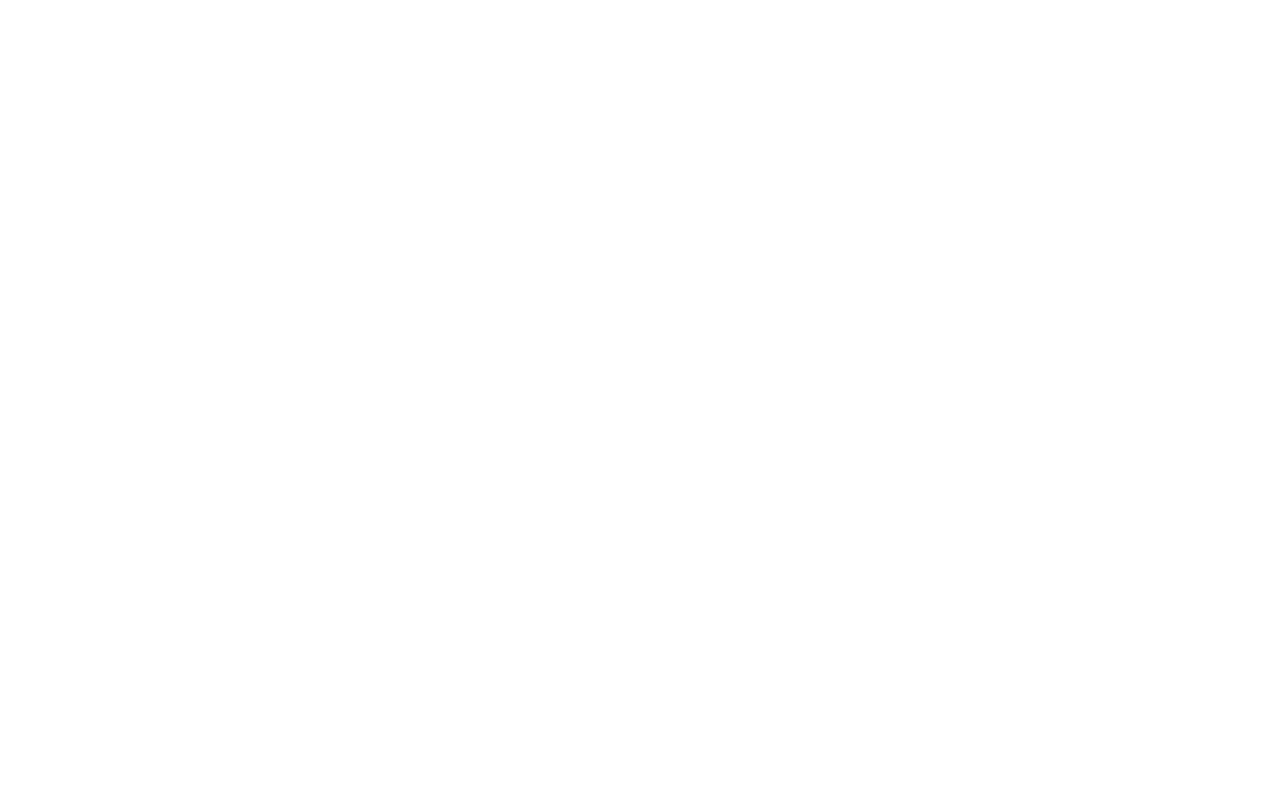
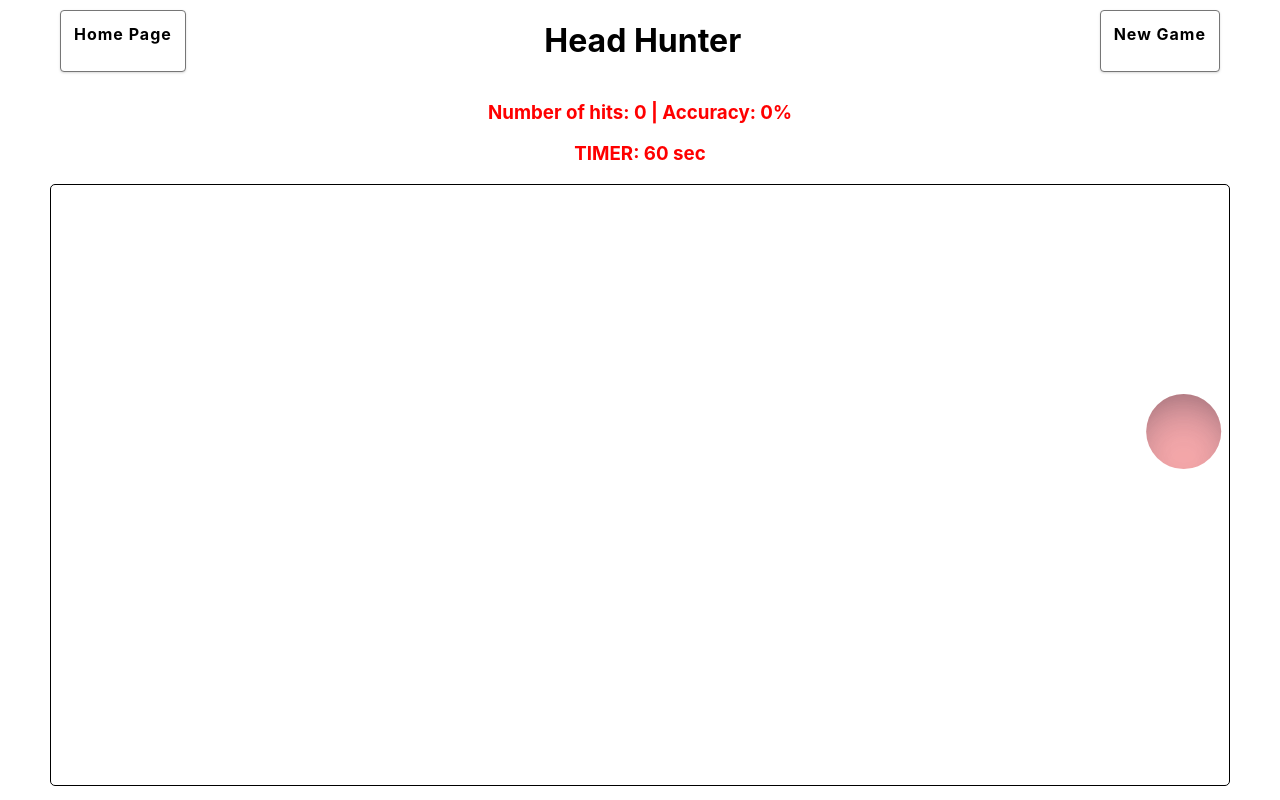
Before and after one commit to AbdelzaherAbdelgwad/Game-Center, a React (Create React App) app in the folder Game-center FrontEnd/: page /headHunter in a window 1280 px wide. Before the commit this address had no page. Built offline with nearby package versions, Linux system fonts and the light colour scheme.

Commit message:
head hunter game added

```diff
--- a/Game-center FrontEnd/package.json
+++ b/Game-center FrontEnd/package.json
@@ -1,5 +1,5 @@
 {
-  "homepage": "https://AbdelzaherAbdelgwad.github.IO/Game-Center/Game-center%20FrontEnd",
+
   "name": "tic_tac_toe",
   "version": "0.1.0",
   "private": true,
--- a/Game-center FrontEnd/src/App.css
+++ b/Game-center FrontEnd/src/App.css
@@ -132,6 +132,7 @@ td{
 table {
   width: 100%;
   margin-top: 25px;
+  margin-bottom:250px;
 }
 /* end of tictactoe */
 
@@ -186,6 +187,24 @@ table {
   cursor: pointer;
 }
 /* end of sliding puzzle */
+/* Head Hunter  */
+
+.headHunterContainer{
+  cursor: crosshair;
+  margin: 10px 50px;
+  border: 1px black solid;
+  height: 70vh;
+  padding: 20px;
+  border-radius: 5px;
+
+}
+.headHunterNav{
+  display: grid;
+  grid-template-columns: repeat(3,auto);
+  justify-content: space-between;
+  margin: auto 50px;
+}
+/* end of head hunter */
 .newGame{
   width: 125px;
   height: 50px;
@@ -219,12 +238,17 @@ a {
 }
 .mainInput{
   height: 40px;
-  width: 20%;
+  width: 40vh;
   margin: auto;
   margin-bottom: 10px;
   display: flex;
   border: #686868 2px solid;
   border-radius: 5px;
+}
+.mainButtons{
+  display: grid;
+  grid-template-columns: repeat(3,auto);
+  margin-top: 25px;
 }
 
 .HomePageDiv{
--- a/Game-center FrontEnd/src/App.js
+++ b/Game-center FrontEnd/src/App.js
@@ -6,6 +6,7 @@ import ScoreBoard from './components/ticTacToe/scoreBoard';
 import WordleBoard from './components/wordle/wordleBoard';
 import BattleShipsBoard from './components/battleShips/battleShipsBoard';
 import SlidingPuzzleBoard from './components/slidingPuzzle/slidingPuzzleBoard';
+import HeadHunter from './components/headHunter/headHunter';
 function App() {
   return (
     <div className="App">
@@ -13,10 +14,11 @@ function App() {
       <Routes>
           <Route path='/' element={<Main />}/>
           <Route path='/board' element={<Board />}/>
-          <Route path='/test' element={<ScoreBoard />}/>
+          <Route path='/scoreBoard' element={<ScoreBoard />}/>
           <Route path='/wordle' element={<WordleBoard />}/>
           <Route path='/battleShips' element={<BattleShipsBoard/>} />
           <Route path='/slidingPuzzle' element={<SlidingPuzzleBoard />}/>
+          <Route path='/headHunter' element={<HeadHunter />}/>
 
       </Routes>
     </BrowserRouter>
--- a/Game-center FrontEnd/src/components/battleShips/battleShipsBoard.js
+++ b/Game-center FrontEnd/src/components/battleShips/battleShipsBoard.js
@@ -32,7 +32,6 @@ export default function BattleShipsBoard() {
     const locationTwo= PlaceShips(ships, setPlayerTwoStyles, colors)
     setFirstPlayerShipsLocation(locationOne);
     setSecondPlayerShipsLocation(locationTwo);
-    console.log(locationOne)
   },[])
 
   function handlePlayerOneClick(e,index){
--- /dev/null
+++ b/Game-center FrontEnd/src/components/headHunter/ball.js
@@ -0,0 +1,8 @@
+export default function Ball(props) {
+
+  return (
+    <div className="ball" onClick={props.onBallClick } style={props.style} onMouseOver={props.hover}>
+        <h1>{props.value}</h1>
+    </div>
+  )
+}
--- /dev/null
+++ b/Game-center FrontEnd/src/components/headHunter/headHunter.js
@@ -0,0 +1,80 @@
+import React, { useEffect } from 'react'
+import Ball from './ball'
+import { Link } from "react-router-dom";
+import { useState } from 'react'
+
+export default function HeadHunter() {
+    const [styling,setStyling] = useState({
+            caretColor: 'transparent',
+            backgroundColor: '#ffaeae',
+            borderRadius: '100%',
+            width: '75px',
+            height:'75px',
+            position: 'relative',
+            boxShadow: 'rgba(50, 50, 93, 0.25) 0px 30px 60px -12px inset, rgba(0, 0, 0, 0.3) 0px 18px 36px -18px inset',
+            transform:'translate(' +Math.round(Math.random()*88)+ 'vw,' + Math.round(Math.random()*60)+ 'vh)'
+    })
+    const [correctCounter,setCorrectCounter] = useState(0)
+    const [clickCounter,setClickCounter] = useState(0)
+    const [accuracy,setAccuracy] = useState(0)
+    const [startTime,setStartTime] = useState(false)
+    const [Time,setTime] = useState(60)
+
+    useEffect(()=>{
+        startTime && Time && setTimeout(()=>{
+            setTime(prev=>prev-1)
+        },1000)
+    },[Time,startTime])
+
+
+
+    function handleBallClick(){
+        setStartTime(true)
+        if(correctCounter===3){
+            const endTime = new Date().getTime()
+            console.log(Math.floor((endTime-startTime)/1000))
+        }
+
+        setCorrectCounter(prev=>prev+1)
+        let randomY = Math.round(Math.random()*60)
+        let randomX = Math.round(Math.random()*88)
+        //setStyling(handleBallStyling(randomY,randomX,1))
+        setStyling(prev=>{
+            let newStyling = {...prev, transform:'translate(' +randomX + 'vw,' + randomY + 'vh)'}
+            return newStyling
+        })
+
+    }
+    function handleDivClick(){
+        setClickCounter(prev=>prev+1)
+    }
+    useEffect(()=>{
+        setAccuracy(prev=>{
+            if(correctCounter){
+                prev = (correctCounter/clickCounter)*100
+            }
+            return prev
+        })
+    },[clickCounter,correctCounter])
+
+  return (
+    <div >
+        <div className='headHunterNav'>
+            <Link to='/' className="btn">Home Page</Link>
+            <h1>Head Hunter</h1>
+            <Link reloadDocument className="btn">New Game</Link>
+        </div>
+
+        {Time?<h3 style={{color:'red'}}>Number of hits: {correctCounter} | Accuracy: {accuracy}%</h3>:null}
+        <h3 style={{color:'red'}}>TIMER: {Time} sec</h3>
+
+        {Time ?<div className='headHunterContainer' onClick={handleDivClick}>
+        <Ball
+            onBallClick={handleBallClick}
+            style={styling}
+
+            />
+    </div>:<h1 style={{marginTop:'30vh',color:'red'}}>Number of hits: {correctCounter} | Accuracy: {accuracy}%</h1>}
+    </div>
+  )
+}
--- a/Game-center FrontEnd/src/components/main.js
+++ b/Game-center FrontEnd/src/components/main.js
@@ -11,7 +11,7 @@ export default function Main(props) {
   useEffect(()=>{
     axios.get("http://localhost:9191/Scores/getAllPlayers")
     .then((res)=>{
-      setPlayersNames(res.data.map(player=>player.playerName));console.log(res.data)
+      setPlayersNames(res.data.map(player=>player.playerName));
     })
   },[])
 
@@ -78,11 +78,16 @@ export default function Main(props) {
   return (
     <div className="HomePageDiv">
         <h1 className="HomePageTitle">Game Center</h1>
-        <h2>Choose your game:</h2>
-        <Link className='btn' onClick={handleClickLogIn}>Tic-Tac-Toe</Link>
-        <Link to='/wordle' className='btn'>Wordle</Link>
-        <Link to='/battleShips' className="btn">Battle Ships</Link>
-        <Link to='/slidingPuzzle' className="btn">Sliding Puzzle</Link>
+
+        <div className="mainButtons">
+          <Link className='btn' onClick={handleClickLogIn}>Tic-Tac-Toe</Link>
+          <Link to='/wordle' className='btn'>Wordle</Link>
+          <Link to='/battleShips' className="btn">Battle Ships</Link>
+          <Link to='/slidingPuzzle' className="btn">Sliding Puzzle</Link>
+          <Link to='/headHunter' className="btn">Head Hunter</Link>
+        </div>
+
+
 
         {!clicked?
           null:
@@ -91,7 +96,7 @@ export default function Main(props) {
             <input className="mainInput" placeholder="Player 1 name" onChange={handleChange1}/>
             <input className="mainInput" placeholder="Player 2 name" onChange={handleChange2}/>
             <br/>
-            <Link to='/test' className="btn">Scoreboard</Link>
+            <Link to='/scoreBoard' className="btn">Scoreboard</Link>
             {!clicked?
             null
             :
--- /dev/null
+++ b/Game-center FrontEnd/src/components/slidingPuzzle/isSolvable.js
@@ -0,0 +1,30 @@
+// To determine if a given permutation of a 15-puzzle (or sliding puzzle) is solvable, you can follow these steps:
+
+// 1- Count Inversions: An inversion is when a larger numbered tile precedes a smaller numbered tile in the list when reading from left to right,
+// ignoring the blank space.
+
+// 2- Count Blank Row: Determine the row of the blank space (or empty tile). Rows are numbered starting from 0 at the top.
+// 3- Apply the Solvability Rule: The 15-puzzle is solvable under two conditions:
+//      If the blank tile is on an even row (1st or 3rd row from the bottom) and the number of inversions is odd.
+//      If the blank tile is on an odd row (0th or 2nd row from the bottom) and the number of inversions is even.
+
+export default function isSolvable(puzzle) {
+        const countInversions = (arr) => {
+            let inversions = 0;
+            for (let i = 0; i < arr.length; i++) {
+                for (let j = i + 1; j < arr.length; j++) {
+                    if (arr[i] > arr[j] && arr[i] !== null && arr[j] !== null) {
+                        inversions++;
+                    }
+                }
+            }
+            return inversions;
+        };
+        const blankRow = Math.floor(puzzle.indexOf(null) / 4);
+        const inversions = countInversions(puzzle);
+        const solvable =
+            (blankRow % 2 === 0 && inversions % 2 === 1) ||
+            (blankRow % 2 === 1 && inversions % 2 === 0);
+
+        return solvable;
+    }
--- a/Game-center FrontEnd/src/components/slidingPuzzle/slidingPuzzleBoard.js
+++ b/Game-center FrontEnd/src/components/slidingPuzzle/slidingPuzzleBoard.js
@@ -3,6 +3,7 @@ import { useState } from 'react'
 import Square from './square'
 import { Link } from "react-router-dom";
 import Confetti from 'react-confetti';
+import isSolvable from './isSolvable';
 
 
 export default function SlidingPuzzleBoard() {
@@ -17,7 +18,12 @@ export default function SlidingPuzzleBoard() {
             // Swap elements
             [array[i], array[j]] = [array[j], array[i]];
         }
-        return array;
+        if(isSolvable(array)){
+            return array;
+        }else{
+            return shuffleArray(array)
+        }
+
     }
     useEffect(()=>{
         let y = true
--- a/Game-center FrontEnd/src/components/ticTacToe/board.js
+++ b/Game-center FrontEnd/src/components/ticTacToe/board.js
@@ -145,7 +145,7 @@ return (
   <Link className="btn" onClick={clearBoard}>New Game</Link>
   <br/>
   <Link to='/' className="btn">Home Page</Link>
-  <Link to='/test' className="btn">Scoreboard</Link>
+  <Link to='/scoreBoard' className="btn">Scoreboard</Link>
 
   {calculateWinner(boardSquares)? <Confetti/>:null}
   {calculateWinner(boardSquares)? <h1>winner is : {calculateWinner(boardSquares)==="X"? player1+" (X)":player2+" (O)"}</h1>:null}
--- a/Game-center FrontEnd/src/components/ticTacToe/scoreBoard.js
+++ b/Game-center FrontEnd/src/components/ticTacToe/scoreBoard.js
@@ -41,17 +41,22 @@ export default function ScoreBoard() {
         {allPlayers[0]
             &&
         <table>
+          <thead>
             <tr>
               <th>Name</th>
-            <th>No.of wins</th>
-            <th>No.of losses</th>
+              <th>Victory</th>
+              <th>Defeat</th>
             </tr>
+          </thead>
+          <tbody>
             {allPlayers.map((player,index)=>{
-          return  <tr>
+            return  <tr key={index}>
                         <td>{player.playerName}</td>
                         <td>{player.wins}</td>
                         <td>{player.losses}</td>
                     </tr>})}
+          </tbody>
+
         </table>}
         <Link to='/' className="btn">Home Page</Link>
         {allPlayers[0] && <Link onClick={handleDeleteAll} className="btn">Reset</Link>}
--- a/Game-center FrontEnd/src/components/wordle/wordleBoard.js
+++ b/Game-center FrontEnd/src/components/wordle/wordleBoard.js
@@ -14,7 +14,6 @@ export default function WordleBoard() {
     const[styles,setStyles] = useState(Array(25).fill({}))
     const[allWords,setAllWords] = useState([])
     const[loading, setLoading] = useState(true)
-
 
     //FOCUS ON INPUT
     const inputRef = useRef([]);
```
Lines whose indentation alone changed are shown as unchanged.
